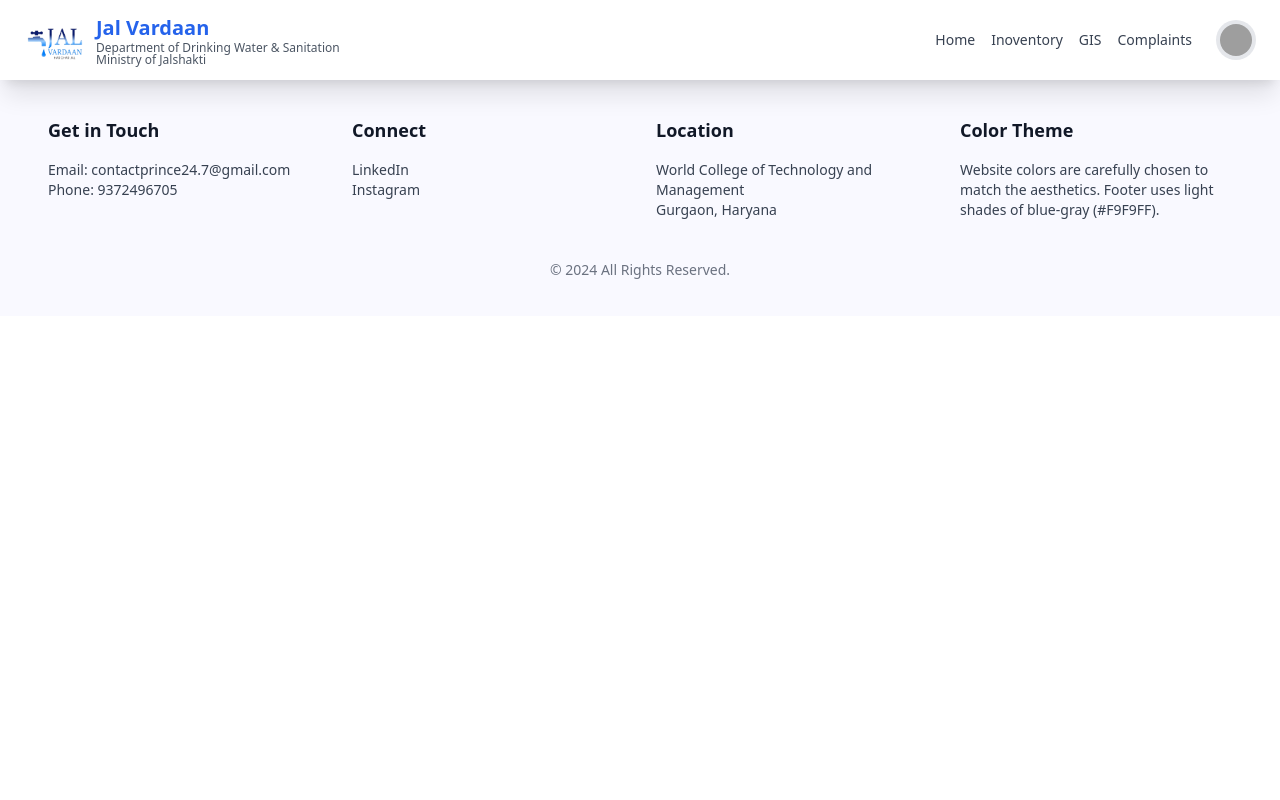
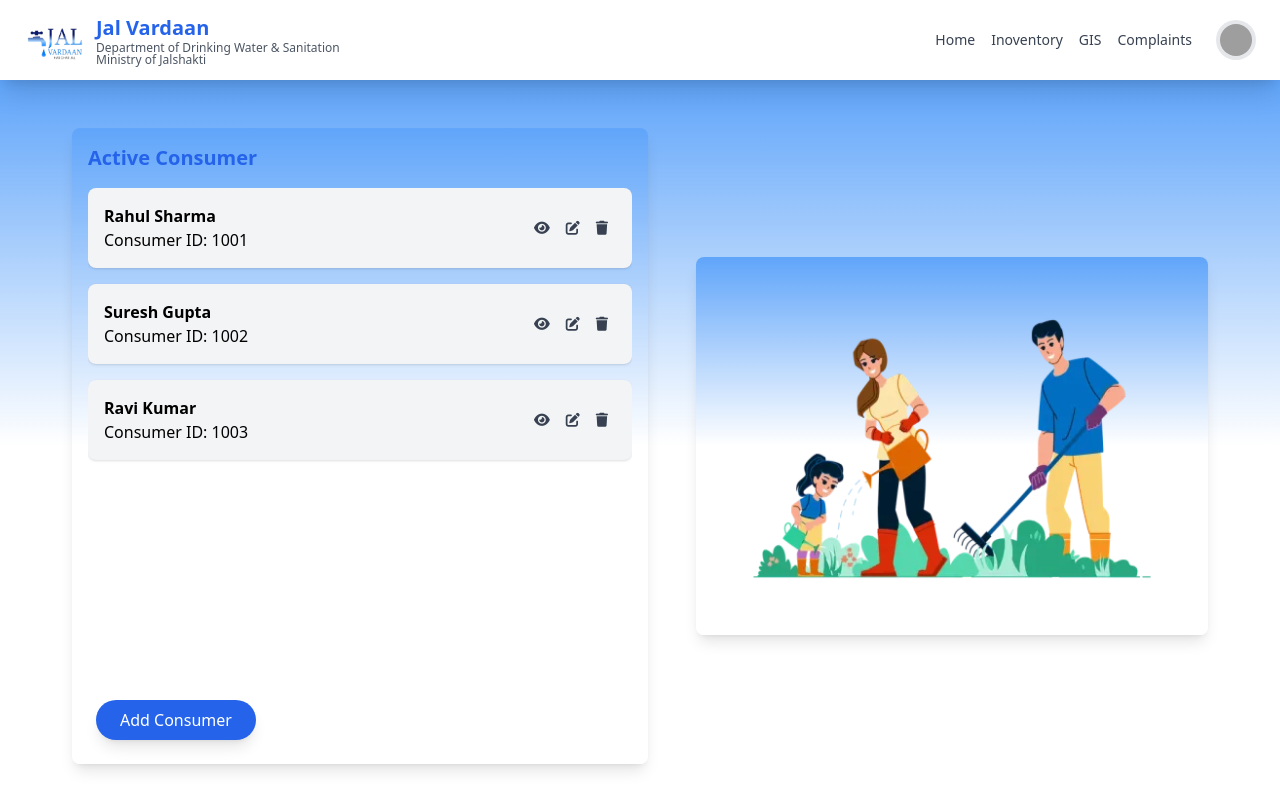
Before and after one commit to princegethub/Jal-Vardaan, a React (Vite) app: page / in a window 1280 px wide. Shown: the top 800 px of the page. Built offline with nearby package versions, Linux system fonts and the light colour scheme; grey boxes are pictures that could not be loaded; a web font is replaced by a local one.

Commit message:
Manage Consumer Page Done

```diff
--- a/package.json
+++ b/package.json
@@ -14,6 +14,7 @@
     "@radix-ui/react-primitive": "^2.0.0",
     "class-variance-authority": "^0.7.0",
     "clsx": "^2.1.1",
+    "framer-motion": "^11.11.17",
     "react": "^18.3.1",
     "react-dom": "^18.3.1",
     "react-icon": "^1.0.0",
--- a/src/App.jsx
+++ b/src/App.jsx
@@ -2,13 +2,14 @@ import React from 'react'
 import Navbar from './components/GPS Components/Navbar_GPS'
 import Footer_PHED from './components/FooterLoginKeBaadWala'
 import Dashboard_Gps from './components/GPS Components/Dashboard_Gps'
+import ManageConsumer from './components/GPS Components/MangeConsumerPage'
 
 function App() {
   return (
     <div>
       <Navbar/>
       {/* <Dashboard_Gps/> */}
-
+      <ManageConsumer/>
       <Footer_PHED/>
     </div>
   )
--- /dev/null
+++ b/src/components/GPS Components/ManageConsumerDetails.jsx
@@ -0,0 +1,107 @@
+import React, { useState, useEffect } from 'react';
+import Button from '../ui/Button'; // Assuming the Button component is imported
+import Illustration from '../../assets/GPS/illustrator.svg';
+
+const ConsumerDetails = ({ consumer, mode, onBack, onSubmit }) => {
+  const [consumerData, setConsumerData] = useState(consumer || {});
+  const [isSubmitting, setIsSubmitting] = useState(false);
+
+  useEffect(() => {
+    setConsumerData(consumer || {});
+  }, [consumer]);
+
+  const handleInputChange = (e) => {
+    const { name, value } = e.target;
+    setConsumerData((prev) => ({ ...prev, [name]: value }));
+  };
+
+  const handleBack = () => {
+    onBack(); // Call the parent callback to handle the back action
+  };
+
+  const handleSubmit = async (e) => {
+    e.preventDefault();
+    setIsSubmitting(true);
+    try {
+      if (onSubmit) {
+        await onSubmit(consumerData); // Pass the form data to the parent API call handler
+      }
+    } catch (error) {
+      console.error("Error submitting form:", error);
+    } finally {
+      setIsSubmitting(false);
+    }
+  };
+
+  return (
+    <div className="flex">
+      {/* Render illustration if mode is 'illustrator' */}
+      {mode === 'illustrator' ? (
+        <div className="w-full flex justify-center items-center">
+          <img
+            src={Illustration}
+            alt="Illustration"
+            className="max-w-full h-auto"
+          />
+        </div>
+      ) : (
+        <form onSubmit={handleSubmit} className="space-y-4 w-full lg:w-[100%]">
+          <h2 className="text-xl font-bold text-blue-600">
+            {mode === 'add' ? 'Add Consumer' : mode === 'edit' ? 'Edit Consumer' : 'Consumer Details'}
+          </h2>
+
+          {/* Input Fields */}
+          {['name', 'consumerId', 'mobile', 'aadhar', 'address'].map((field, index) => (
+            <div key={index}>
+              <label className="block font-bold">{`${field.charAt(0).toUpperCase() + field.slice(1)}:`}</label>
+              <input
+                type="text"
+                name={field}
+                value={consumerData[field] || ''}
+                onChange={handleInputChange}
+                readOnly={mode === 'view'}
+                className={`w-full border border-gray-300 rounded p-2 ${
+                  mode === 'view' ? 'cursor-not-allowed' : ''
+                }`}
+              />
+            </div>
+          ))}
+
+          {/* Action Buttons */}
+          <div className="flex justify-between">
+            {mode === 'add' || mode === 'edit' ? (
+              <>
+                <button
+                  type="submit"
+                  disabled={isSubmitting}
+                  className="bg-transparent text-black border border-black py-2 px-4 rounded shadow hover:bg-black hover:text-white"
+                >
+                  {isSubmitting ? 'Submitting...' : mode === 'add' ? 'Add Consumer' : 'Update'}
+                </button>
+                <Button
+                  variant="outline"
+                  color="black"
+                  onClick={handleBack}
+                  className="text-black border-black py-2 px-4 rounded shadow hover:bg-black hover:text-white"
+                >
+                  Back
+                </Button>
+              </>
+            ) : (
+              <Button
+                variant="outline"
+                color="black"
+                onClick={handleBack}
+                className="text-black border-black py-2 px-4 rounded shadow hover:bg-black hover:text-white"
+              >
+                Back
+              </Button>
+            )}
+          </div>
+        </form>
+      )}
+    </div>
+  );
+};
+
+export default ConsumerDetails;
--- /dev/null
+++ b/src/components/GPS Components/MangeConsumerList.jsx
@@ -0,0 +1,44 @@
+import React from 'react';
+
+const ConsumerList = ({ consumers, onAction, onAddConsumer }) => {
+  return (
+    <div>
+      <h2 className="text-xl font-bold text-blue-600 mb-4">Active Consumer</h2>
+      <div className="overflow-y-auto h-[63vh]">
+        <ul className="space-y-4">
+          {consumers.map((consumer) => (
+            <li key={consumer.id} className="flex justify-between items-center bg-gray-100 p-4 rounded-lg shadow">
+              <div>
+                <p className="font-bold">{consumer.name}</p>
+                <p>Consumer ID: {consumer.consumerId}</p>
+              </div>
+              <div className="flex space-x-2">
+                <button onClick={() => onAction(consumer, 'view')} className="text-gray-700 text-sm hover:text-gray-600">
+                  <i className="fas fa-eye text-md mr-2"></i>
+                </button>
+                <button onClick={() => onAction(consumer, 'edit')} className="text-gray-700 text-sm hover:text-gray-600">
+                  <i className="fas fa-edit text-md mr-2"></i>
+                </button>
+                <button className="text-gray-700 text-sm hover:text-gray-600">
+                  <i className="fas fa-trash text-md mr-2"></i>
+                </button>
+              </div>
+            </li>
+          ))}
+        </ul>
+      </div>
+
+      {/* Add Consumer Button */}
+      <div className="flex m-2">
+        <button
+          onClick={onAddConsumer}
+          className="bg-blue-600 text-white px-6 py-2 rounded-full shadow-lg hover:bg-blue-500"
+        >
+          Add Consumer
+        </button>
+      </div>
+    </div>
+  );
+};
+
+export default ConsumerList;
--- /dev/null
+++ b/src/components/GPS Components/MangeConsumerPage.jsx
@@ -0,0 +1,72 @@
+import React, { useState } from "react";
+import ConsumerList from "./MangeConsumerList";
+import ConsumerDetails from "./ManageConsumerDetails";
+
+const ManageConsumer = () => {
+  const [activeConsumer, setActiveConsumer] = useState(null); // Track selected consumer
+  const [viewMode, setViewMode] = useState("illustrator"); // Initial mode is 'illustrator'
+
+  // Sample consumer data
+  const consumers = [
+    { id: 1, name: "Rahul Sharma", consumerId: "1001", mobile: "9876543210", aadhar: "1234-5678-9012", address: "Delhi" },
+    { id: 2, name: "Suresh Gupta", consumerId: "1002", mobile: "9876543211", aadhar: "1234-5678-9013", address: "Mumbai" },
+    { id: 3, name: "Ravi Kumar", consumerId: "1003", mobile: "9876543212", aadhar: "1234-5678-9014", address: "Kolkata" }
+  ];
+
+  // Handle "View", "Edit", or "Add" click
+  const handleAction = (consumer, mode) => {
+    setActiveConsumer(consumer);
+    setViewMode(mode);
+  };
+
+  // Handle "Back" button click
+  const handleBack = () => {
+    setActiveConsumer(null); // Reset active consumer
+    setViewMode("illustrator"); // Go back to 'illustrator' view
+  };
+
+  // Handle adding a new consumer
+  const handleAddConsumer = () => {
+    setActiveConsumer(null);  // No active consumer for adding new one
+    setViewMode("add"); // Set view mode to 'add' to display the add form
+  };
+
+  return (
+    <div className="h-auto py-12 bg-gradient-to-b from-blue-400 via-white to-white shadow-lg flex flex-col md:flex-row justify-center gap-12 items-center">
+      {/* Left Side: Consumer List */}
+      <div className="w-[90vw] md:w-[45%] bg-gradient-to-b from-blue-400 via-white to-white shadow-lg rounded-lg p-4 overflow-y-auto custom-scrollbar">
+        <ConsumerList
+          consumers={consumers}
+          onAction={handleAction}
+          onAddConsumer={handleAddConsumer} // Pass the handleAddConsumer function to the button
+        />
+      </div>
+
+      {/* Right Side: Illustrator or Form */}
+      <div className="w-[90vw] bg-gradient-to-b from-blue-400 via-white to-white p-4 shadow-lg md:w-[40%] rounded-lg">
+        {viewMode === "illustrator" ? (
+          // Show illustrator if no consumer selected
+          <ConsumerDetails
+            mode="illustrator"
+            onBack={handleBack}
+          />
+        ) : viewMode === "add" ? (
+          // Show Add Consumer form when 'add' mode is selected
+          <ConsumerDetails
+            mode="add"
+            onBack={handleBack}
+          />
+        ) : (
+          // Show selected consumer details (view or edit)
+          <ConsumerDetails
+            consumer={activeConsumer}
+            mode={viewMode}
+            onBack={handleBack}
+          />
+        )}
+      </div>
+    </div>
+  );
+};
+
+export default ManageConsumer;
--- a/src/components/GPS Components/illustration_Gps.jsx
+++ b/src/components/GPS Components/illustration_Gps.jsx
@@ -1,7 +1,9 @@
 import React from "react";
+import image from '../../assets/GPS/illustrator.svg';
 
 const Illustration = ({ image, alt }) => (
   <div className="hidden lg:block w-full lg:w-[45%]">
+
     <img src={image} alt={alt} className="w-full h-[60vh] object-cover rounded-xl shadow-lg" />
   </div>
 );
```
Also changed, not shown: src/assets/GPS/illustrator.svg (added), 1 other file (tests, documents, lock files or other folders).
